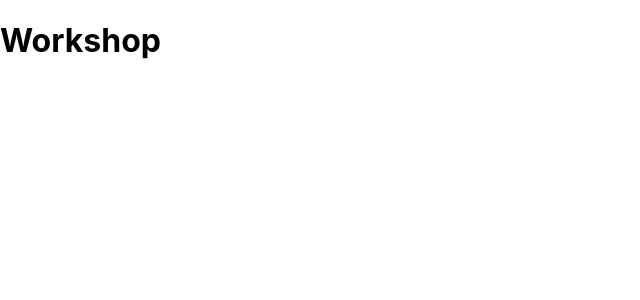
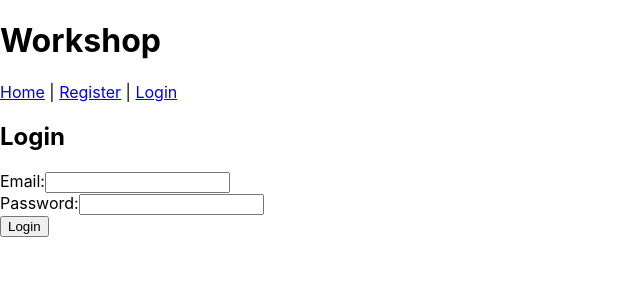
Before and after one commit to HAR2024inzynierka/frontend, a React (Create React App) app: page /user in a window 1280 px wide. Before the commit this address had no page. Shown: the top 300 px of the page, without its empty margins (0-640 px from the left). Built offline with nearby package versions, Linux system fonts and the light colour scheme.

Commit message:
Added navigation

```diff
--- a/package.json
+++ b/package.json
@@ -37,5 +37,8 @@
       "last 1 firefox version",
       "last 1 safari version"
     ]
+  },
+  "devDependencies": {
+    "@babel/plugin-proposal-private-property-in-object": "^7.21.11"
   }
 }
--- a/src/App.js
+++ b/src/App.js
@@ -1,16 +1,50 @@
-import React from 'react';
-import { BrowserRouter as Router, Route, Routes} from 'react-router-dom';
+import React, { useState, useEffect } from 'react';
+import { BrowserRouter as Router, Route, Routes, Link} from 'react-router-dom';
 import Register from './components/Register';
 import Login from './components/Login';
+import Home from './components/Home';
+import UserPage from './components/UserPage';
 
 function App() {
+    const [isAuthenticated, setIsAuthenticated] = useState(false);
+
+    useEffect(() => {
+        // Проверяем, есть ли токен в localStorage
+        const token = localStorage.getItem('token');
+        setIsAuthenticated(!!token);
+    }, []);
+
+    const handleLogout = () => {
+        localStorage.removeItem('token');
+        setIsAuthenticated(false);
+    };
+
     return (
         <Router>
-        <div className='App'>
+            <div className="App">
                 <h1>Workshop</h1>
+                <nav>
+                    <Link to="/">Home</Link> |{' '}
+                    {isAuthenticated ? (
+                        <>
+                            <Link to="/user">User Page</Link> |{' '}
+                            <button onClick={handleLogout}>Logout</button>
+                        </>
+                    ) : (
+                        <>
+                            <Link to="/register">Register</Link> |{' '}
+                            <Link to="/login">Login</Link>
+                        </>
+                    )}
+                </nav>
                 <Routes>
-            <Route path='/register' element={<Register />} />
-            <Route path='/login' element={<Login />} />
+                    <Route path="/" element={<Home />} />
+                    <Route
+                        path="/user"
+                        element={isAuthenticated ? <UserPage /> : <Login setIsAuthenticated={setIsAuthenticated} />}
+                    />
+                    <Route path="/register" element={<Register setIsAuthenticated={setIsAuthenticated} />} />
+                    <Route path="/login" element={<Login setIsAuthenticated={setIsAuthenticated} />} />
                 </Routes>
             </div>
         </Router>
--- /dev/null
+++ b/src/components/Home.js
@@ -0,0 +1,7 @@
+import React from 'react';
+
+function Home() {
+    return <h2>Welcome to My Auto App</h2>;
+}
+
+export default Home;
--- a/src/components/Login.js
+++ b/src/components/Login.js
@@ -2,7 +2,7 @@ import React, { useState } from "react";
 import axios from 'axios';
 import { useNavigate } from "react-router-dom";
 
-function Login(){
+function Login({setIsAuthenticated}){
     const [email, setEmail] = useState('')
     const [password, setPassword] = useState('')
     const [error, setError] = useState('')
@@ -20,8 +20,8 @@ function Login(){
 
             if(response.status === 200){
                 localStorage.setItem('token', response.data.token);
-                alert('Login successful!');
-                navigate('/')
+                setIsAuthenticated(true);
+                navigate('/user');
             }
         }catch(error){
             setError(error.response.data?.message || 'Login failed');
--- a/src/components/Register.js
+++ b/src/components/Register.js
@@ -2,7 +2,7 @@ import React, {useState} from "react";
 import axios from  'axios'
 import { useNavigate } from "react-router-dom";
 
-function Register()
+function Register({ setIsAuthenticated })
 {
     const [login, setLogin] = useState('');
     const [email, setEmail] = useState('');
@@ -22,12 +22,13 @@ function Register()
             });
 
             if(response.status === 200){
-                alert('Registration successful!');
-                navigate('/login');
+                localStorage.setItem('token', response.data.token);
+                setIsAuthenticated(true);
+                navigate('/user');
             }
         }catch(error){
-            console.error('Error response:', error.response);
-            setError(error.response?.date || 'Registration failed');
+            console.log(error)
+            setError(error.response.data?.message || 'Login failed');
         }
     };
 
--- /dev/null
+++ b/src/components/UserPage.js
@@ -0,0 +1,7 @@
+import React from 'react';
+
+function UserPage() {
+    return <h2>User Page</h2>;
+}
+
+export default UserPage;
```
Also changed, not shown: 1 other file (tests, documents, lock files or other folders). Lines whose indentation alone changed are shown as unchanged.
